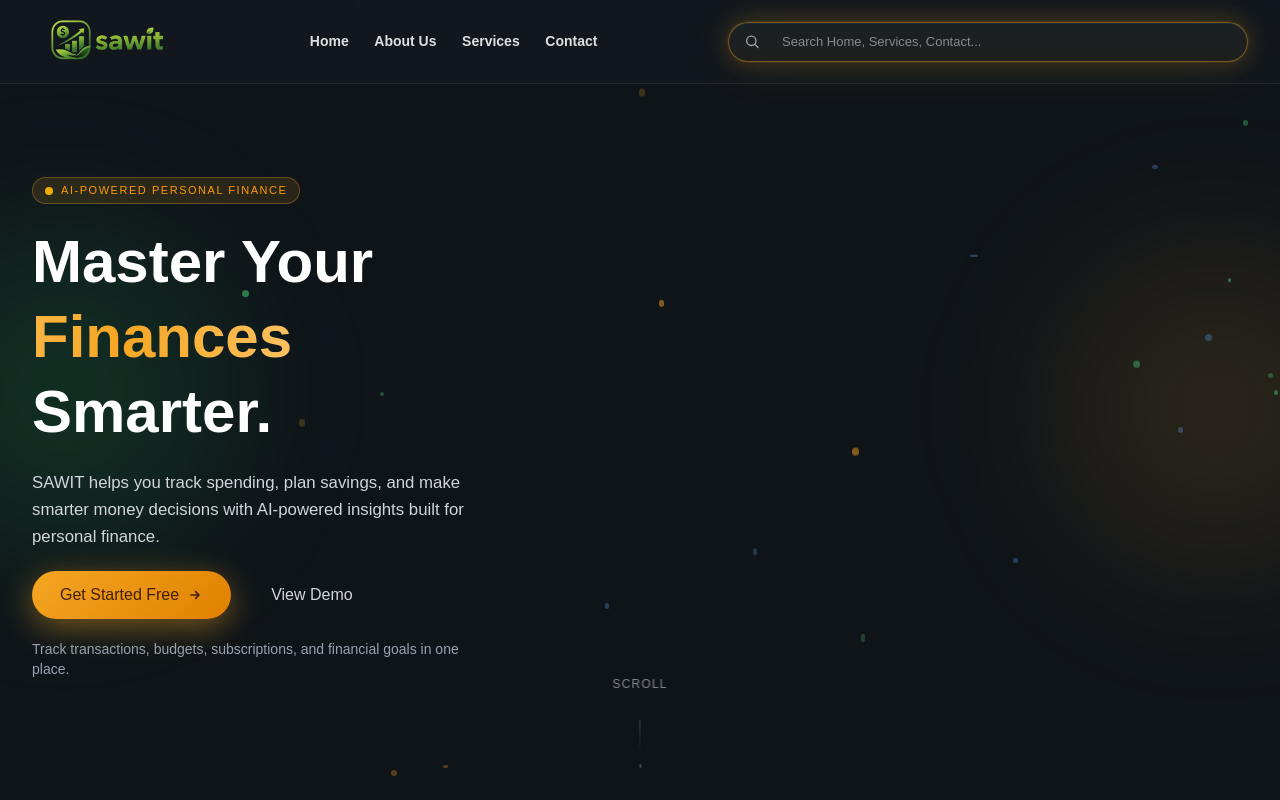
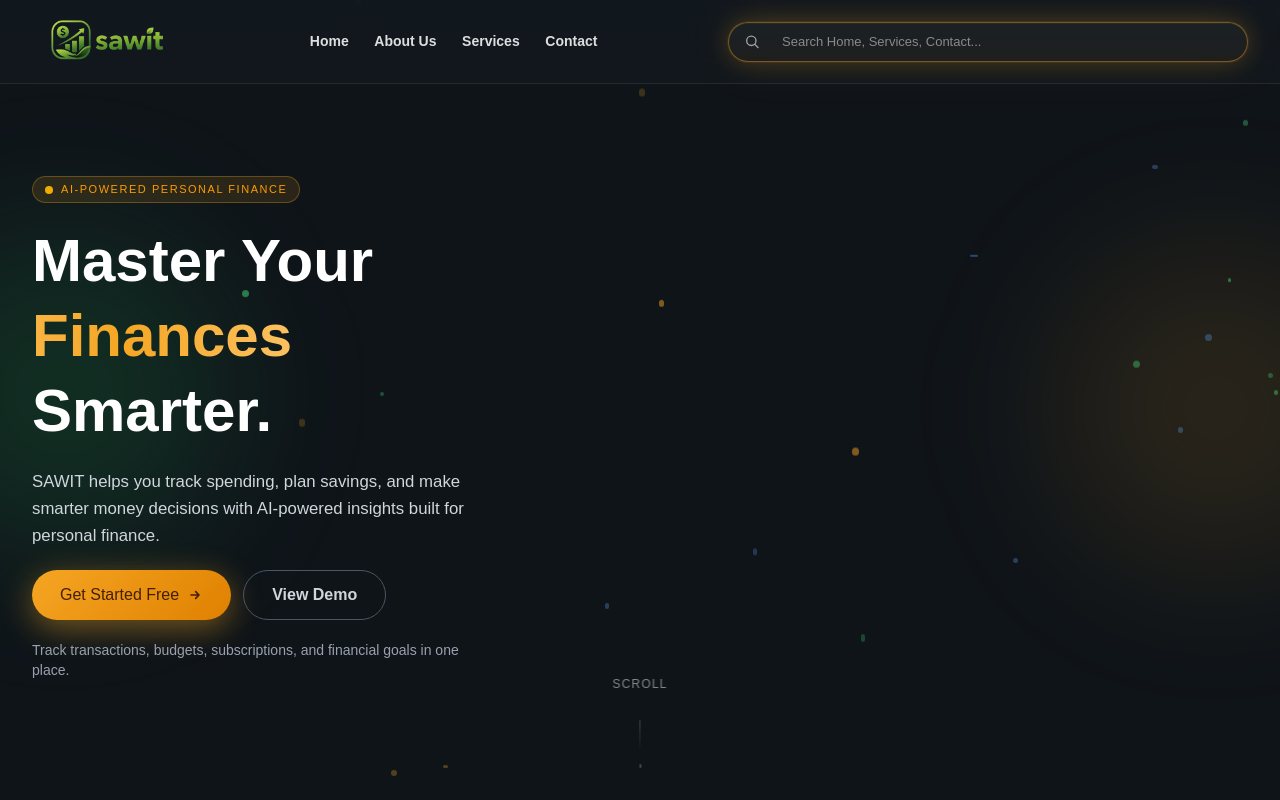
Before and after one commit to maxrumbo/CapstoneProject_CC26-PSU329, a React (Vite) app in the folder client/: page / in a window 1280 px wide. Shown: the top 800 px of the page. Built offline with nearby package versions, Linux system fonts and the light colour scheme; no server answers.

Commit message:
feat: update UI components and styles for improved user experience

```diff
--- a/client/src/features/wishlist/components/WishlistCalculator.jsx
+++ b/client/src/features/wishlist/components/WishlistCalculator.jsx
@@ -172,7 +172,6 @@
             <h3>Wishlist Calculator</h3>
           </div>
         </div>
-        <span className="status-pill">Aktif</span>
       </div>
 
       <form className="wishlist-form" onSubmit={handleSubmit} noValidate>
--- a/client/src/pages/ProfilePage.jsx
+++ b/client/src/pages/ProfilePage.jsx
@@ -37,12 +37,6 @@
     }),
     {}
   );
-
-const getConfiguredExpenseCategoryCount = (categoryLimits = {}) =>
-  BUDGET_CATEGORIES.filter(
-    (category) =>
-      category.type === "expense" && toNumber(categoryLimits[category.name]) > 0
-  ).length;
 
 const getCurrentMonth = () => {
   const today = new Date();
@@ -127,13 +121,6 @@
 
   const hasSavedBudget = Boolean(budget?.updated_at);
   const isBudgetEditable = !hasSavedBudget || isEditingBudget;
-  const categoryLimits = budget?.category_limits || createEmptyCategoryLimits();
-  const configuredExpenseCategoryCount =
-    getConfiguredExpenseCategoryCount(categoryLimits);
-  const budgetStatus =
-    configuredExpenseCategoryCount <= 0
-      ? "Belum ada kategori"
-      : "Kategori aktif";
 
   useEffect(() => {
     let isActive = true;
@@ -612,9 +599,6 @@
                 <h3>Alokasi Per Kategori</h3>
               </div>
             </div>
-            <span className="status-pill">
-              {budgetStatus}
-            </span>
           </div>
 
           {isLoading ? (
--- a/client/src/pages/WelcomePage.jsx
+++ b/client/src/pages/WelcomePage.jsx
@@ -284,6 +284,7 @@
 export default function WelcomePage() {
   const navigate = useNavigate();
   const badgeText = "AI-POWERED PERSONAL FINANCE";
+  const demoUrl = "https://youtu.be/nL1J3YKx4fI";
   const [searchValue, setSearchValue] = useState("");
   const [searchMessage, setSearchMessage] = useState("");
   const [isMobile, setIsMobile] = useState(false);
@@ -626,11 +627,14 @@
                   <path strokeLinecap="round" strokeLinejoin="round" strokeWidth={2.5} d="M13 7l5 5m0 0l-5 5m5-5H6" />
                 </svg>
               </button>
-              <button
-                onClick={() => navigate("/auth?mode=login")}
-                className={secondaryBtnClass}>
+              <a
+                href={demoUrl}
+                target="_blank"
+                rel="noopener noreferrer"
+                className={secondaryBtnClass}
+                aria-label="View SAWIT demo video">
                 View Demo
-              </button>
+              </a>
             </div>
             <div className="animate-fade-up text-sm max-w-md text-gray-400" style={{ animationDelay: "0.4s" }}>
               Track transactions, budgets, subscriptions, and financial goals in one place.
--- a/client/src/styles/analisisAi.css
+++ b/client/src/styles/analisisAi.css
@@ -201,6 +201,22 @@
 
 .analisis-ai-toggle:hover {
   transform: translateY(-2px);
+}
+
+.analisis-ai-hero {
+  display: flex;
+  align-items: stretch;
+  justify-content: space-between;
+  gap: 16px;
+  overflow: hidden;
+  padding: 18px;
+  border-radius: 8px;
+  color: #ffffff;
+  box-shadow: var(--shadow);
+}
+
+.analisis-ai-hero.safe {
+  background: linear-gradient(135deg, #087245 0%, #0f8f5f 100%);
 }
 
 .analisis-ai-hero.warning {
```
